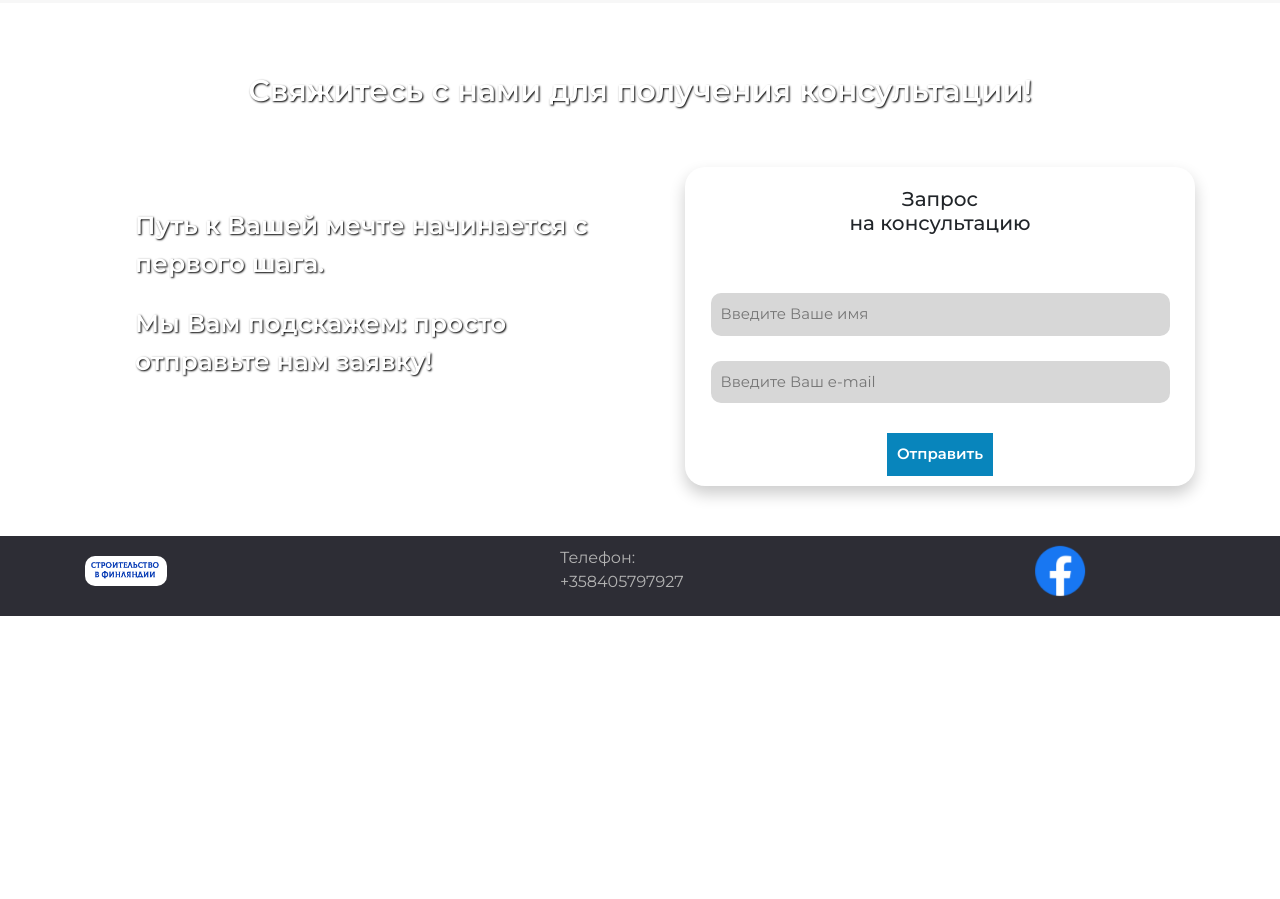
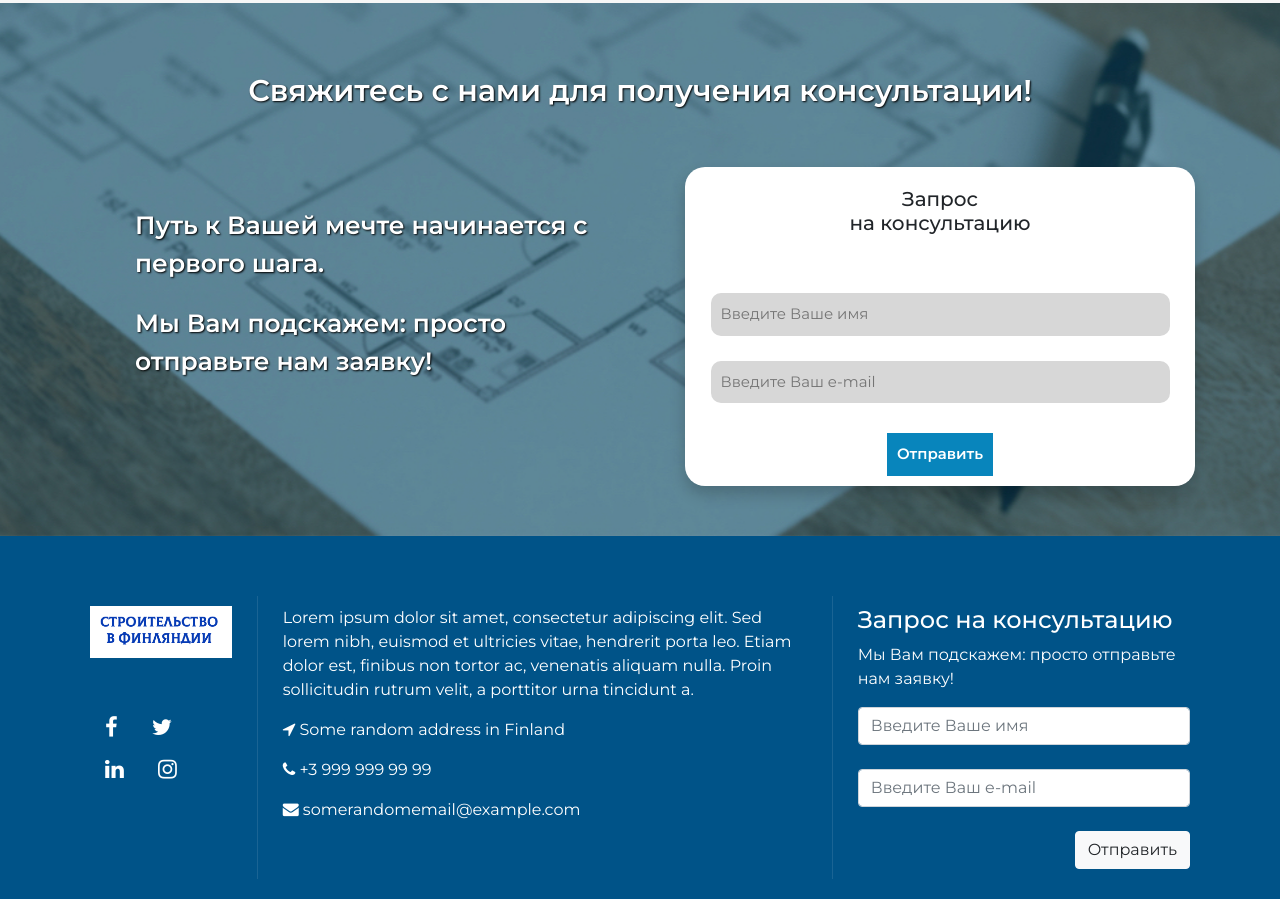
Before and after one commit to antonddemin24/project1.1, a plain HTML site: page index.html in a window 1280 px wide. Shown: the part 3735-4634 px from the top of the page. Before the commit the page ends 4351 px from the top, so only its background shows below. Drawn offline with nearby package versions, Linux system fonts and the light colour scheme.

Commit message:
New footer added

```diff
--- a/assets/css/main.css
+++ b/assets/css/main.css
@@ -1,14 +1,16 @@
 /*Specification*/
+
 body {
     font-family: 'Montserrat', sans-serif;
 }
 
-ul, li {
+ul,
+li {
     display: block;
     padding: 0;
     margin: 0;
+}
 
-}
 
 /*First screen*/
 
@@ -16,32 +18,24 @@ ul, li {
     padding-bottom: 18px;
     padding-top: 18px;
     background-color: white;
-
 }
 
 .header.fixed {
     position: fixed;
     background: white;
     border-bottom: 1px solid #ababab;
-
 }
 
 .logo {
     height: 65px;
     border-radius: 10px;
     margin-left: 20px;
-
 }
 
-.menuu {
-
-}
-
-
+.menuu {}
 
 .menu__item {
     margin: 15px 32px;
-
 }
 
 .menu__item:nth-child(4) {
@@ -53,10 +47,8 @@ ul, li {
     font-weight: 600;
     color: #005388;
     opacity: .75;
-
     transition: opacity .2s linear;
     text-decoration: none;
-
 }
 
 .menu__item a:hover {
@@ -67,13 +59,9 @@ ul, li {
     background: url("../img/intro_4.jpg") center no-repeat;
     background-size: cover;
     padding-top: 100px;
-
-
 }
 
-.offer {
-
-}
+.offer {}
 
 .offer__title {
     margin-top: 300px;
@@ -96,13 +84,11 @@ ul, li {
 
 .company {
     background-color: #F7F7F7;
-
 }
 
 .track {
     margin-top: 150px;
     margin-left: 86px;
-
 }
 
 .company__title {
@@ -122,8 +108,7 @@ ul, li {
     display: block;
 }
 
-.about_company {
-}
+.about_company {}
 
 .about__company__title {
     margin-top: 70px;
@@ -166,7 +151,7 @@ ul, li {
 }
 
 .before__start__item {
-    box-shadow: 0 8px 16px 0 rgba(0,0,0,0.2);
+    box-shadow: 0 8px 16px 0 rgba(0, 0, 0, 0.2);
     width: 300px;
     height: 290px;
     margin-top: 50px;
@@ -178,7 +163,6 @@ ul, li {
     padding-top: 20px;
     padding-bottom: 20px;
     margin-bottom: 50px;
-
 }
 
 .before__start__item:first-child {
@@ -186,16 +170,14 @@ ul, li {
 }
 
 .before__start__item:hover {
-    box-shadow: 0 16px 32px 0 rgba(0,0,0,0.2);
+    box-shadow: 0 16px 32px 0 rgba(0, 0, 0, 0.2);
 }
-
 
 .before__start__item__title {
     margin-bottom: 15px;
     font-size: 15px;
     font-weight: 600;
     line-height: 25px;
-
 }
 
 .before__start__item__text {
@@ -210,7 +192,6 @@ ul, li {
     color: #005388;
     font-size: 40px;
     font-weight: 700;
-
 }
 
 .offers__img {
@@ -245,12 +226,10 @@ ul, li {
 }
 
 .features__title {
-
     color: #005388;
     font-size: 30px;
     font-weight: 600;
     line-height: 40px;
-
     margin-top: 30px;
 }
 
@@ -258,7 +237,6 @@ ul, li {
     height: 96px;
     margin-top: 0;
 }
-
 
 .text__titles {
     margin-left: 0;
@@ -287,7 +265,6 @@ ul, li {
     font-size: 15px;
     font-weight: 500;
     line-height: 20px;
-
 }
 
 .two__x {
@@ -300,11 +277,10 @@ ul, li {
     height: 91px;
     margin-bottom: 0;
     margin-top: 0;
-
 }
 
 .contact_us {
-    background: url("/project1/assets/img/end.jpg") center no-repeat;
+    background: url("../img/end.jpg") center no-repeat;
     background-size: cover;
 }
 
@@ -335,7 +311,7 @@ ul, li {
 }
 
 .contactus__box {
-    box-shadow: 0 8px 16px 0 rgba(0,0,0,0.2);
+    box-shadow: 0 8px 16px 0 rgba(0, 0, 0, 0.2);
     margin-top: 50px;
     margin-left: 30px;
     border-radius: 20px;
@@ -377,8 +353,6 @@ ul, li {
     border: 0;
     background: #D7D7D7;
     outline: none;
-
-
 }
 
 .form_btn {
@@ -408,7 +382,6 @@ ul, li {
     height: 60px;
     margin-top: 20px;
     margin-bottom: 20px;
-
 }
 
 .burger {
@@ -419,21 +392,16 @@ ul, li {
     outline: none;
     margin-top: 5px;
     margin-right: 20px;
-
     border: 0;
-
 }
 
 .burger__item {
     display: block;
     width: 30px;
     height: 3px;
-
     background: white;
-
     font-size: 0;
     color: transparent;
-
     position: relative;
 }
 
@@ -442,9 +410,7 @@ ul, li {
     content: "";
     width: 100%;
     height: 100%;
-
     background: white;
-
     position: absolute;
     left: 0;
     z-index: 1;
@@ -462,7 +428,6 @@ ul, li {
     height: 50px;
     margin-top: 10px;
     margin-bottom: 20px;
-
 }
 
 .telephone {
@@ -471,7 +436,7 @@ ul, li {
 }
 
 .text__titles1 {
-    box-shadow: 0 8px 16px 0 rgba(0,0,0,0.2);
+    box-shadow: 0 8px 16px 0 rgba(0, 0, 0, 0.2);
     width: 300px;
     height: 400px;
     margin-top: 50px;
@@ -483,31 +448,59 @@ ul, li {
     padding-top: 20px;
     padding-bottom: 20px;
     margin-bottom: 50px;
+}
 
+.footer-bs {
+    background-color: #005388;
+    padding: 60px 80px;
+    padding-bottom: 20px;
+    color: rgba(255, 255, 255, 1.00);
+}
+
+.footer-bs .footer-brand,
+.footer-bs .footer-contacts,
+.footer-bs .footer-ns {
+    padding: 10px 25px;
+}
+
+.footer-bs .footer-contacts,
+.footer-bs .footer-ns {
+    border-color: transparent;
+}
+
+.social .fa {
+    color: white;
+    font-size: 22px;
+    padding: 10px 15px;
+}
+
+.social .fa:hover {
+    color: rgba(255, 255, 255, 0.80);
+    text-decoration: none;
+}
+
+@media (min-width: 768px) {
+    .footer-bs .footer-contacts,
+    .footer-bs .footer-social,
+    .footer-bs .footer-ns {
+        border-left: solid 1px rgba(255, 255, 255, 0.10);
+    }
 }
 
 
 /* Media */
 
-
-
 @media screen and (max-width: 991px) {
-    .nav{
+    .nav {
         display: none;
-
     }
-
     .three__x {
         margin-bottom: 0;
-
     }
-
     .track {
         margin-top: 50px;
         margin-left: 0;
-
     }
-
     .menuu {
         display: none;
         position: absolute;
@@ -519,45 +512,33 @@ ul, li {
         background: #0c5460;
         border-radius: 10px;
     }
-
     .nav.show {
         display: flex;
     }
-
-
     .menu__item:nth-child(4) {
         margin-right: 30px;
     }
-
     .text__name {
         width: 90%;
     }
-
     .line {
         height: 400px;
     }
-
     .track {
         margin-top: 100px;
     }
-
     .burger {
         display: block;
         font-size: 15px;
         font-weight: 600;
         color: #CACACA;
     }
-
-
 }
 
 @media screen and (max-width: 767px) {
-
-    .nav{
+    .nav {
         display: none;
-
     }
-
     .menuu {
         display: none;
         position: absolute;
@@ -569,60 +550,45 @@ ul, li {
         background: #0c5460;
         border-radius: 10px;
     }
-
     .nav.show {
         display: flex;
     }
-
-
     .menu__item:nth-child(4) {
         margin-right: 30px;
     }
-
     .burger {
         display: block;
         font-size: 15px;
         font-weight: 600;
         color: #CACACA;
     }
-
     .line {
         height: 300px;
     }
-
     .end__title1 {
         margin-top: 60px;
-
     }
-
     .offer__title {
         margin-top: 150px;
     }
-
     .offer__text {
         margin-bottom: 50px;
     }
 }
 
 @media screen and (max-width: 575px) {
-    .nav{
+    .nav {
         display: none;
-
     }
-
     .one__x {
         margin-left: 20px;
     }
-
     .two__x {
         margin-left: 20px;
     }
-
     .three__x {
         margin-left: 20px;
-
     }
-
     .menuu {
         display: none;
         position: absolute;
@@ -634,61 +600,45 @@ ul, li {
         background: #0c5460;
         border-radius: 10px;
     }
-
     .nav.show {
         display: flex;
     }
-
-
     .menu__item:nth-child(4) {
         margin-right: 30px;
     }
-
-    .menu__item {
-
-    }
-
+    .menu__item {}
     .burger {
         display: block;
         font-size: 15px;
         font-weight: 600;
         color: #CACACA;
     }
-
     .line {
         height: 205px;
         margin-top: 50px;
         margin-left: 0;
         margin-right: 20px;
     }
-
     .worker {
         width: 100%;
         margin-top: 50px;
         border-radius: 20px;
         margin-bottom: 60px;
     }
-
     .end__title1 {
         margin-top: 60px;
-
     }
-
     .offer__title {
         margin-top: 150px;
     }
-
     .offer__text {
         margin-bottom: 50px;
     }
-
     .offers__img {
-
         margin-top: 0px;
         height: 250px;
         margin-bottom: 50px;
     }
-
     .company__title {
         margin-top: 74px;
         margin-bottom: 56px;
@@ -696,70 +646,53 @@ ul, li {
         font-size: 30px;
         font-weight: 700;
     }
-
-    .one__x {
-    }
-
+    .one__x {}
     .track {
         margin-left: 0px;
     }
-
     .text__titles {
         margin-left: 20px;
     }
-
     .features__title {
-
         font-size: 20px;
         line-height: 30px;
-
         margin-top: 30px;
     }
-
     .features__item {
         margin-top: 30px;
     }
-
     .offers__title {
         margin-top: 40px;
         margin-bottom: 30px;
         font-size: 30px;
         font-weight: 700;
-
     }
-
     .offers__title2 {
         font-size: 20px;
         font-weight: 600;
     }
-
     .before__start__title {
         font-size: 30px;
     }
-
     .before__start__item {
         margin-top: 25px;
         margin-bottom: 25px;
     }
-
     .contact__us__title {
         font-size: 25px;
     }
-
     .end__title1 {
         font-size: 20px;
         margin-top: 40px;
         margin-left: 25px;
     }
-
     .end__title2 {
         font-size: 20px;
         margin-top: 40px;
         margin-left: 25px;
     }
-
     .contactus__box {
-        box-shadow: 0 8px 16px 0 rgba(0,0,0,0.2);
+        box-shadow: 0 8px 16px 0 rgba(0, 0, 0, 0.2);
         margin-top: 30px;
         margin-left: 20px;
         border-radius: 20px;
@@ -770,49 +703,38 @@ ul, li {
         padding-top: 30px;
         margin-bottom: 50px;
     }
-
     .text__name {
         font-family: 'Montserrat', sans-serif;
         font-size: 15px;
         margin-top: 15px;
         padding: 10px 10px;
     }
-
     .facebook {
         height: 30px;
         margin-top: 20px;
         margin-bottom: 20px;
-
     }
-
     .offer__title {
         margin-top: 150px;
         margin-bottom: 25px;
         font-size: 30px;
-
     }
-
     .offer__text {
         font-size: 15px;
         line-height: 25px;
         display: block;
         margin-bottom: 70px;
     }
-
     .logo {
         height: 35px;
         border-radius: 10px;
         margin-left: 20px;
     }
-
     .contactus__box {
         margin-left: 0px;
-
     }
-
     .header {
         padding-bottom: 10px;
         padding-top: 10px;
     }
-
 }
--- a/index.html
+++ b/index.html
@@ -1,12 +1,14 @@
 <!doctype html>
 <html lang="ru">
+
 <head>
     <meta charset="UTF-8">
-    <meta name="viewport"
-          content="width=device-width, user-scalable=no, initial-scale=1.0, maximum-scale=1.0, minimum-scale=1.0">
+    <meta name="viewport" content="width=device-width, user-scalable=no, initial-scale=1.0, maximum-scale=1.0, minimum-scale=1.0">
     <meta http-equiv="X-UA-Compatible" content="ie=edge">
     <title>Constraction in Finland</title>
     <link href="https://fonts.googleapis.com/css2?family=Montserrat:wght@400;500;600;700&display=swap" rel="stylesheet">
+    <link rel="stylesheet" href="https://cdnjs.cloudflare.com/ajax/libs/font-awesome/4.7.0/css/font-awesome.min.css">
+    <link href="https://fonts.googleapis.com/css?family=Roboto:100,300,400,500,700" rel="stylesheet">
     <link rel="stylesheet" href="assets/vendor/bootstrap/css/bootstrap.min.css">
     <link rel="stylesheet" href="https://cdnjs.cloudflare.com/ajax/libs/animate.css/4.1.1/animate.min.css">
     <link rel="stylesheet" href="assets/css/main.css">
@@ -38,6 +40,7 @@
     </script>
 
 </head>
+
 <body>
 
     <header id="header" class="header fixed-top">
@@ -88,7 +91,8 @@
                             Построй дом своей мечты
                         </h1>
                         <p1 class="offer__text animate__animated animate__fadeInRight">
-                                Строительство в Финляндии всегда предполагает широкую работу с документами, подрядчиками, муниципальными службами, работу по изучению специфики законодательства, оценивание рисков и т.д. Стоит ли мучаться самим и ломать голову над всеми этими проблемами, если можно поручить это профессионалам и вместе с нами построить вашу мечту, одновременно облегчив себе жизнь?
+                            Строительство в Финляндии всегда предполагает широкую работу с документами, подрядчиками, муниципальными службами, работу по изучению специфики законодательства, оценивание рисков и т.д. Стоит ли мучаться самим и ломать голову над всеми этими проблемами,
+                            если можно поручить это профессионалам и вместе с нами построить вашу мечту, одновременно облегчив себе жизнь?
                         </p1>
                     </div>
                 </div>
@@ -108,7 +112,8 @@
                         Kymppirakenne
                     </h2>
                     <p2 class="company__text">
-                        Мы предоставляем широкий спектр услуг по планированию и проектированию построек любого типа и любой сложности. Наш многолетний опыт работы в сфере строительства и сотрудничество с высококвалифицированными специалистами по архитектурному проектированию позволяют нам выполнять проекты достаточно широкого спектра сложности.
+                        Мы предоставляем широкий спектр услуг по планированию и проектированию построек любого типа и любой сложности. Наш многолетний опыт работы в сфере строительства и сотрудничество с высококвалифицированными специалистами по архитектурному проектированию
+                        позволяют нам выполнять проекты достаточно широкого спектра сложности.
                     </p2>
                 </div>
             </div>
@@ -123,7 +128,8 @@
                         О компании
                     </h3>
                     <p3 class="about__company__text">
-                        Мы являемся объединением финских строительных компаний различного профиля (подрядчики, субподрядчики, сметчики, дизайнеры), готовых выполнить работы как по планированию объектов, так и по его застройке и продаже. Опыт работы некоторых из наших структур превышает 45 лет и доказал свою состоятельность на рынке Финляндии не только словом, но и делом в лице более 250 выполненных проектов по всей стране.
+                        Мы являемся объединением финских строительных компаний различного профиля (подрядчики, субподрядчики, сметчики, дизайнеры), готовых выполнить работы как по планированию объектов, так и по его застройке и продаже. Опыт работы некоторых из наших структур
+                        превышает 45 лет и доказал свою состоятельность на рынке Финляндии не только словом, но и делом в лице более 250 выполненных проектов по всей стране.
                     </p3>
                 </div>
                 <div class="col-lg-6 ml-auto d-flex">
@@ -152,7 +158,8 @@
                         </h5>
                         <hr>
                         <p5 class="before__start__item__text">
-                                При выполнении <br> индивидуального заказа<br> специалисты по<br> проектированию будут вести<br> тесную работу с заказчиком для<br> создания полноценного<br> понимания проекта
+                            При выполнении <br> индивидуального заказа<br> специалисты по<br> проектированию будут вести
+                            <br> тесную работу с заказчиком для<br> создания полноценного<br> понимания проекта
                         </p5>
                     </div>
                 </div>
@@ -201,11 +208,13 @@
                         Мы продаем недвижимость, которую строим
                     </h7>
                     <p class="offers__text">
-                        Любая созидательная задача требует проработки плана действий. Строительство - не исключение. Если Вы задумали построить завод, офисное здание, частный дом, летний домик во дворе для гостей или даже маленькую беседку - то это требует достаточно тщательной подготовки на всех этапах - локация, удобство, безопасность, стоимость и т.д.
+                        Любая созидательная задача требует проработки плана действий. Строительство - не исключение. Если Вы задумали построить завод, офисное здание, частный дом, летний домик во дворе для гостей или даже маленькую беседку - то это требует достаточно тщательной
+                        подготовки на всех этапах - локация, удобство, безопасность, стоимость и т.д.
                         <br>
                     </p>
                     <p class="offers__text2">
-                        Более того, строительство любого объекта – это процесс, требующий большой ответственности при выборе компании, выполняющей проектные работы. От того, кому Вы доверите проектирование, зависит судьба Вашей постройки, т.е. ее функциональность, долговечность и, конечно, дизайнерское оформление.
+                        Более того, строительство любого объекта – это процесс, требующий большой ответственности при выборе компании, выполняющей проектные работы. От того, кому Вы доверите проектирование, зависит судьба Вашей постройки, т.е. ее функциональность, долговечность
+                        и, конечно, дизайнерское оформление.
                     </p>
                 </div>
             </div>
@@ -321,7 +330,7 @@
     </section>
 
 
-    <section id="bottom" class="bottom">
+    <!-- <section id="bottom" class="bottom">
         <div class="container">
             <div class="row">
                 <div class="col-lg-2 col-md-2 col-sm-2 col-2">
@@ -336,11 +345,46 @@
                 </div>
             </div>
         </div>
-    </section>
+    </section> -->
 
-<script src="assets/js/app.js">
+    <!----------- Footer ------------>
+    <footer class="footer-bs">
+        <div class="row">
+            <div class="col-md-2 footer-brand">
+                <img src="assets/img/logo_2.png" class="w-100 pb-5" alt="">
+                <div class="social">
+                    <a href="https://www.facebook.com/stroitelstvovfinljandii"><i class="fa fa-facebook" aria-hidden="true"></i></a>
+                    <a href="#"><i class="fa fa-twitter" aria-hidden="true"></i></a>
+                    <a href="#"><i class="fa fa-linkedin" aria-hidden="true"></i></a>
+                    <a href="#"><i class="fa fa-instagram" aria-hidden="true"></i></a>
+                </div>
+            </div>
+            <div class="col-md-6 footer-contacts">
+                <p>Lorem ipsum dolor sit amet, consectetur adipiscing elit. Sed lorem nibh, euismod et ultricies vitae, hendrerit porta leo. Etiam dolor est, finibus non tortor ac, venenatis aliquam nulla. Proin sollicitudin rutrum velit, a porttitor urna
+                    tincidunt a.</p>
+                <p><i class="fa fa-location-arrow"></i> Some random address in Finland </p>
+                <p><i class="fa fa-phone"></i> +3 999 999 99 99 </p>
+                <p><i class="fa fa fa-envelope"></i> somerandomemail@example.com </p>
 
-</script>
+            </div>
+            <div class="col-md-4 footer-ns">
+                <h4>Запрос на консультацию</h4>
+                <p>Мы Вам подскажем: просто отправьте нам заявку!</p>
+                <p>
+                    <form action="#" class="form" id="contact-form">
+                        <input type="hidden" name="contact_number">
+                        <input class="form-control mb-4" type="text" placeholder="Введите Ваше имя" name="user_name">
+                        <input class="form-control mb-4" type="email" placeholder="Введите Ваш e-mail" name="user_email">
+                        <input value="Отправить" type="submit" class="btn btn-light float-right">
+                    </form>
+                    <!-- /input-group -->
+                </p>
+            </div>
+        </div>
+    </footer>
+
+    <script src="assets/js/app.js"></script>
 
 </body>
+
 </html>
```
Lines whose indentation alone changed are shown as unchanged.
